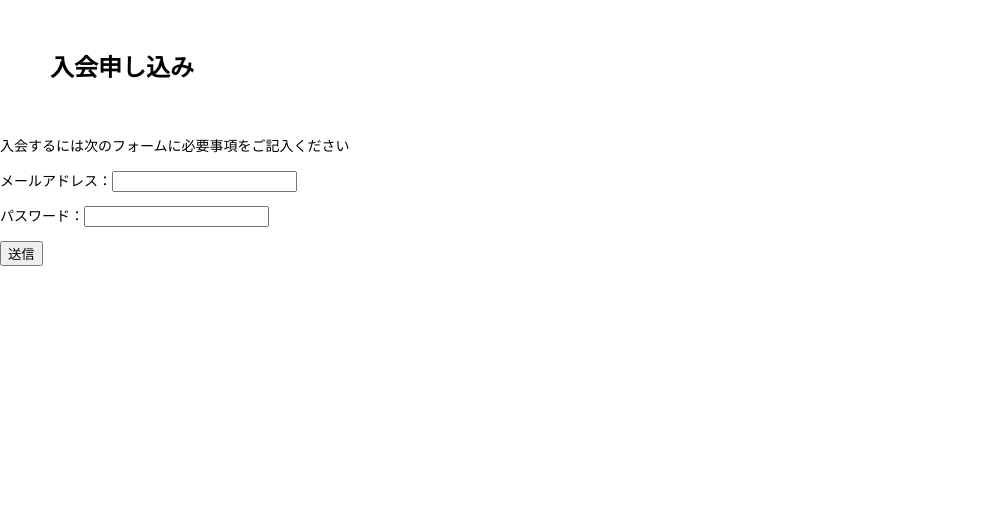
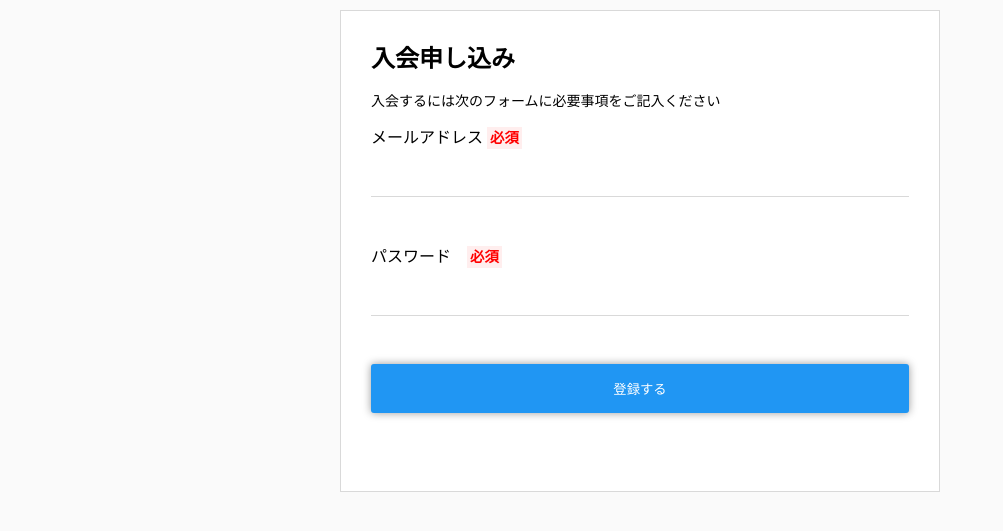
Before and after one commit to t-hiro04281231/lesson, a PHP site: page / in a window 1280 px wide. Shown: the top 531 px of the page, without its empty margins (0-1003 px from the left). Run offline with PHP 8.4, Linux system fonts and the light colour scheme.

Commit message:
セクション02

```diff
--- a/html-css-js/section02/css/style.css
+++ b/html-css-js/section02/css/style.css
@@ -1,7 +1,46 @@
-
 p{
  font-size: 14px;
 }
 h1{
-  font-size: 24px;margin: 50px;
+  font-size: 24px;margin: 0;
 }
+.content {
+  background-color: #ffffff;
+  width: 600px;
+  margin: 10px auto;
+  border: 1px solid #d1d1d1d1;
+  padding: 30px;
+}
+input{
+  border: none;
+  border-bottom: 1px solid #d1d1d1d1 ;
+  font-size: 1.2em;
+  width: 100%;
+  padding: 8px;
+}
+button{
+  width: 100%;
+  background-color: #2096f3;
+  color: #ffffff;
+  padding: 15px;
+  border: 0;
+  border-radius: 3px;
+  box-shadow: 0 0 8px rgba(0,0,0,.4);
+}
+.required{
+  color: red;
+  font-size: .9em;
+  padding: 3px;
+  background-color: #fee;
+  font-weight: bold;
+}
+body{
+  background-color: #fafafa;
+}
+.control{
+  margin-bottom: 3em;
+}
+label{
+  display: block;
+  margin-bottom: .5em;
+}
--- a/html-css-js/section02/index.html
+++ b/html-css-js/section02/index.html
@@ -5,14 +5,23 @@
         <meta name="viwport" content="width=device-width">
         <title>入会申し込み</title>
         <link rel="stylesheet" href="css/sanitize.css">
-       <link rel="stylesheet" href="css/style.css">
+    <link rel="stylesheet" href="css/style.css">
     </head>
     <body>
+        <div class="content">
         <h1>入会申し込み</h1>
         <p>入会するには次のフォームに必要事項をご記入ください</p>
-        <p>メールアドレス：<input type="email" name="mymaill"></p>
-        <p>パスワード：<input type="password" name="password"></p>
-
-        <button type="submit">送信</button>
+        <div class="control">
+        <label for="mymail">メールアドレス <span class="required">必須</span></label>
+        <input id="mymail" type="email" name="mymaill">
+        </div>
+        <div class="control">
+        <label for="password">パスワード　<span class="required">必須</span></label>
+        <input id="password" type="password" name="password">
+    </div>
+    <div class="control">
+        <button type="submit">登録する</button>
+    </div>
+    </div>
     </body>
 </html>
```
